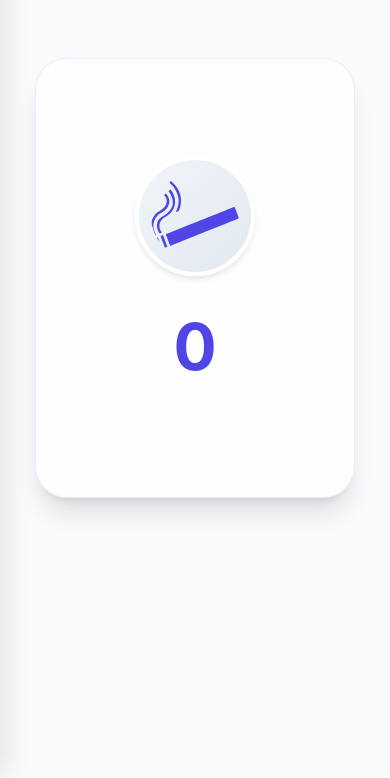
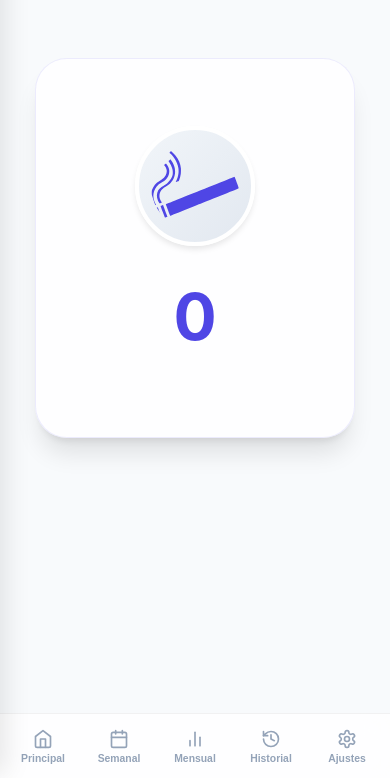
Before and after one commit to ZeroKoma/Actions, a plain HTML site: page index.html in a window 390 px wide. Shown: the part 66-844 px from the top of the page. Drawn offline with Linux system fonts and the light colour scheme.

Commit message:
feat: footer menu on mobile

```diff
--- a/css/style.css
+++ b/css/style.css
@@ -67,7 +67,7 @@ body {
   background: rgba(255, 255, 255, 0.8);
   backdrop-filter: blur(8px);
   border-radius: 32px;
-  padding: 3rem 2rem;
+  padding: 2rem 2rem;
   text-align: center;
   box-shadow:
     0 20px 25px -5px rgba(0, 0, 0, 0.1),
@@ -76,7 +76,7 @@ body {
   cursor: pointer;
   width: 100%;
   max-width: 320px;
-  min-height: 440px;
+  min-height: 380px;
   display: flex;
   flex-direction: column;
   justify-content: center;
@@ -102,7 +102,9 @@ body {
   font-weight: 600;
   cursor: pointer;
   transition: all 0.2s cubic-bezier(0.4, 0, 0.2, 1);
-  box-shadow: 0 10px 15px -3px rgba(0, 0, 0, 0.1), 0 4px 6px -2px rgba(0, 0, 0, 0.05);
+  box-shadow:
+    0 10px 15px -3px rgba(0, 0, 0, 0.1),
+    0 4px 6px -2px rgba(0, 0, 0, 0.05);
   position: relative;
   z-index: 10;
 }
@@ -356,7 +358,7 @@ body {
 
 .weekly-chart-container {
   margin-top: 1.5rem;
-  padding: 1.5rem 1.5rem 1rem;
+  padding: 1.5rem 1.5rem 2rem;
   background: white;
   border-radius: 16px;
   height: 180px;
@@ -575,3 +577,57 @@ body {
   box-shadow: 0 5px 10px -3px rgba(0, 0, 0, 0.1);
   background: #f1f5f9;
 }
+
+/* Mobile Nav Footer */
+.mobile-nav {
+  display: none;
+  position: fixed;
+  bottom: 0;
+  left: 0;
+  right: 0;
+  height: 65px;
+  background: rgba(255, 255, 255, 0.8);
+  backdrop-filter: blur(12px);
+  -webkit-backdrop-filter: blur(12px);
+  border-top: 1px solid rgba(0, 0, 0, 0.05);
+  z-index: 100;
+  justify-content: space-around;
+  align-items: center;
+  padding: 0 5px;
+  padding-bottom: env(safe-area-inset-bottom);
+}
+
+.mobile-nav button {
+  background: none;
+  border: none;
+  display: flex;
+  flex-direction: column;
+  align-items: center;
+  justify-content: center;
+  gap: 4px;
+  color: #94a3b8;
+  font-size: 0.65rem;
+  font-weight: 600;
+  flex: 1;
+  transition: color 0.2s ease;
+}
+
+.mobile-nav button.active {
+  color: var(--primary);
+}
+
+@media (max-width: 768px) {
+  #menu-toggle,
+  .app-header div {
+    display: none;
+  }
+  .app-header {
+    justify-content: center;
+  }
+  .mobile-nav {
+    display: flex;
+  }
+  main#content {
+    padding-bottom: 80px;
+  }
+}
--- a/index.html
+++ b/index.html
@@ -312,6 +312,49 @@
           </div>
         </div>
       </dialog>
+
+      <!-- Navegación inferior para móvil -->
+      <nav class="mobile-nav">
+        <button data-view="main">
+          <svg xmlns="http://www.w3.org/2000/svg" width="20" height="20" viewBox="0 0 24 24" fill="none" stroke="currentColor" stroke-width="2" stroke-linecap="round" stroke-linejoin="round">
+            <path d="m3 9 9-7 9 7v11a2 2 0 0 1-2 2H5a2 2 0 0 1-2-2z" />
+            <polyline points="9 22 9 12 15 12 15 22" />
+          </svg>
+          <span>Principal</span>
+        </button>
+        <button data-view="weekly">
+          <svg xmlns="http://www.w3.org/2000/svg" width="20" height="20" viewBox="0 0 24 24" fill="none" stroke="currentColor" stroke-width="2" stroke-linecap="round" stroke-linejoin="round">
+            <rect width="18" height="18" x="3" y="4" rx="2" ry="2" />
+            <line x1="16" x2="16" y1="2" y2="6" />
+            <line x1="8" x2="8" y1="2" y2="6" />
+            <line x1="3" x2="21" y1="10" y2="10" />
+          </svg>
+          <span>Semanal</span>
+        </button>
+        <button data-view="monthly">
+          <svg xmlns="http://www.w3.org/2000/svg" width="20" height="20" viewBox="0 0 24 24" fill="none" stroke="currentColor" stroke-width="2" stroke-linecap="round" stroke-linejoin="round">
+            <line x1="18" x2="18" y1="20" y2="10" />
+            <line x1="12" x2="12" y1="20" y2="4" />
+            <line x1="6" x2="6" y1="20" y2="14" />
+          </svg>
+          <span>Mensual</span>
+        </button>
+        <button data-view="history">
+          <svg xmlns="http://www.w3.org/2000/svg" width="20" height="20" viewBox="0 0 24 24" fill="none" stroke="currentColor" stroke-width="2" stroke-linecap="round" stroke-linejoin="round">
+            <path d="M3 12a9 9 0 1 0 9-9 9.75 9.75 0 0 0-6.74 2.74L3 8" />
+            <path d="M3 3v5h5" />
+            <path d="M12 7v5l4 2" />
+          </svg>
+          <span>Historial</span>
+        </button>
+        <button data-view="settings">
+          <svg xmlns="http://www.w3.org/2000/svg" width="20" height="20" viewBox="0 0 24 24" fill="none" stroke="currentColor" stroke-width="2" stroke-linecap="round" stroke-linejoin="round">
+            <path d="M12.22 2h-.44a2 2 0 0 0-2 2v.18a2 2 0 0 1-1 1.73l-.43.25a2 2 0 0 1-2 0l-.15-.08a2 2 0 0 0-2.73.73l-.22.38a2 2 0 0 0 .73 2.73l.15.1a2 2 0 0 1 1 1.72v.51a2 2 0 0 1-1 1.74l-.15.09a2 2 0 0 0-.73 2.73l.22.38a2 2 0 0 0 2.73.73l.15-.08a2 2 0 0 1 2 0l.43.25a2 2 0 0 1 1 1.73V20a2 2 0 0 0 2 2h.44a2 2 0 0 0 2-2v-.18a2 2 0 0 1 1-1.73l.43-.25a2 2 0 0 1 2 0l.15.08a2 2 0 0 0 2.73-.73l.22-.39a2 2 0 0 0-.73-2.73l-.15-.08a2 2 0 0 1-1-1.74v-.5a2 2 0 0 1 1-1.74l.15-.09a2 2 0 0 0 .73-2.73l-.22-.38a2 2 0 0 0-2.73-.73l-.15.08a2 2 0 0 1-2 0l-.43-.25a2 2 0 0 1-1-1.73V4a2 2 0 0 0-2-2z" />
+            <circle cx="12" cy="12" r="3" />
+          </svg>
+          <span>Ajustes</span>
+        </button>
+      </nav>
     </div>
 
     <!-- Scripts -->
--- a/js/menu.js
+++ b/js/menu.js
@@ -9,7 +9,7 @@ const Menu = {
     this.close.onclick = () => this.hide();
     this.overlay.onclick = () => this.hide();
 
-    document.querySelectorAll(".menu-links button").forEach((btn) => {
+    document.querySelectorAll(".menu-links button, .mobile-nav button").forEach((btn) => {
       btn.onclick = () => {
         UI.showView(btn.dataset.view);
         this.hide();
--- a/js/ui.js
+++ b/js/ui.js
@@ -58,8 +58,8 @@ const UI = {
     if (viewName === "monthly") Calendar.renderMonthly();
     if (viewName === "history") Calendar.renderHistory();
 
-    // Actualizar estado activo en el menú
-    document.querySelectorAll(".menu-links button").forEach((btn) => {
+    // Actualizar estado activo en menú lateral y móvil
+    document.querySelectorAll(".menu-links button, .mobile-nav button").forEach((btn) => {
       btn.classList.toggle("active", btn.dataset.view === viewName);
     });
   },
```
